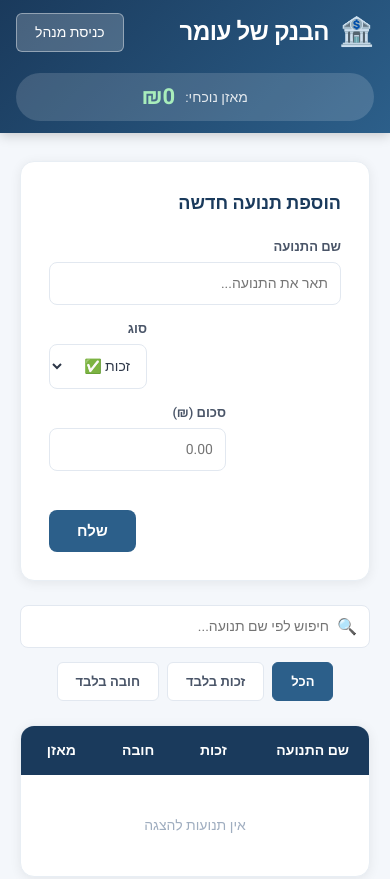
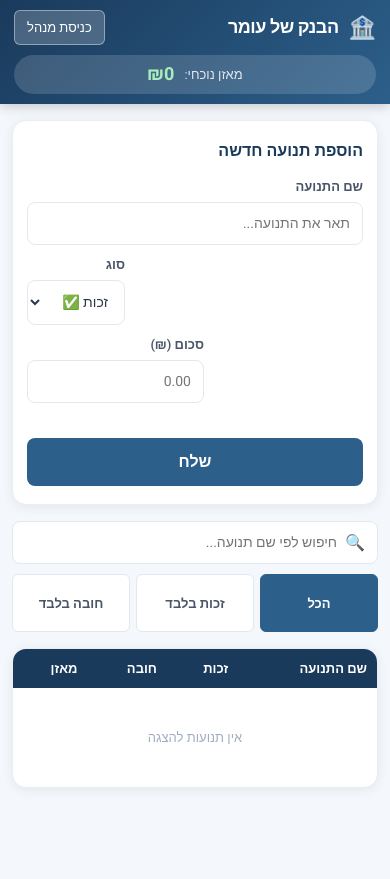
Before and after one commit to urivardi-669/Omer-bank, a website: page public/index.html in a window 390 px wide. After the commit the page ends 844 px from the top, so only its background shows below. Drawn offline with Linux system fonts and the light colour scheme; no server answers.

Commit message:
improve mobile responsive layout

```diff
--- a/public/css/style.css
+++ b/public/css/style.css
@@ -492,38 +492,145 @@ body {
 
 /* ===== Responsive ===== */
 @media (max-width: 640px) {
+
+  /* Header */
   .header {
     flex-wrap: wrap;
-    padding: 12px 16px;
+    padding: 10px 14px;
+    gap: 10px;
+  }
+
+  .header-title {
+    flex: 1;
+  }
+
+  .header h1 {
+    font-size: 18px;
+  }
+
+  .header-icon {
+    font-size: 22px;
   }
 
   .header-balance {
-    margin-right: 0;
     order: 3;
     width: 100%;
+    margin-right: 0;
     justify-content: center;
+    padding: 6px 14px;
+  }
+
+  .balance-label {
+    font-size: 13px;
+  }
+
+  .balance-amount {
+    font-size: 18px;
   }
 
   .btn-admin {
-    margin-right: auto;
+    font-size: 13px;
+    padding: 7px 12px;
+  }
+
+  /* Main content */
+  .main-content {
+    padding: 16px 12px 40px;
+    gap: 16px;
+  }
+
+  /* Add transaction form */
+  .add-transaction-section {
+    padding: 18px 14px;
+  }
+
+  .add-transaction-section h2 {
+    font-size: 16px;
+    margin-bottom: 14px;
   }
 
   .tx-form .form-row {
     flex-direction: column;
+    gap: 10px;
   }
 
-  .flex-grow, #tx-amount, .form-group select {
+  .flex-grow,
+  #tx-amount,
+  .form-group select,
+  .form-group input {
     width: 100%;
     min-width: unset;
   }
 
+  .form-submit {
+    width: 100%;
+  }
+
+  .btn-submit {
+    width: 100%;
+    padding: 12px !important;
+    font-size: 16px;
+  }
+
+  /* Filters */
   .filters-section {
     flex-direction: column;
     align-items: stretch;
+    gap: 10px;
+  }
+
+  .search-box {
+    min-width: unset;
   }
 
   .filter-buttons {
-    justify-content: center;
+    justify-content: stretch;
+    gap: 6px;
+  }
+
+  .btn-filter {
+    flex: 1;
+    padding: 9px 6px;
+    font-size: 13px;
+    text-align: center;
+  }
+
+  /* Table */
+  #tx-table thead th {
+    padding: 10px 10px;
+    font-size: 13px;
+  }
+
+  #tx-table tbody td {
+    padding: 10px 10px;
+    font-size: 13px;
+  }
+
+  .td-name {
+    max-width: 120px;
+    overflow: hidden;
+    text-overflow: ellipsis;
+    white-space: nowrap;
+  }
+
+  /* Modal */
+  .modal-card {
+    margin: 16px;
+    padding: 24px 18px;
+  }
+
+  /* Delete inline */
+  .delete-inline-cell {
+    flex-direction: column;
+    align-items: flex-start;
+    gap: 10px;
+  }
+
+  .btn-delete-confirm,
+  .btn-delete-cancel {
+    width: 100%;
+    padding: 10px;
+    font-size: 15px;
   }
 }
 
```
